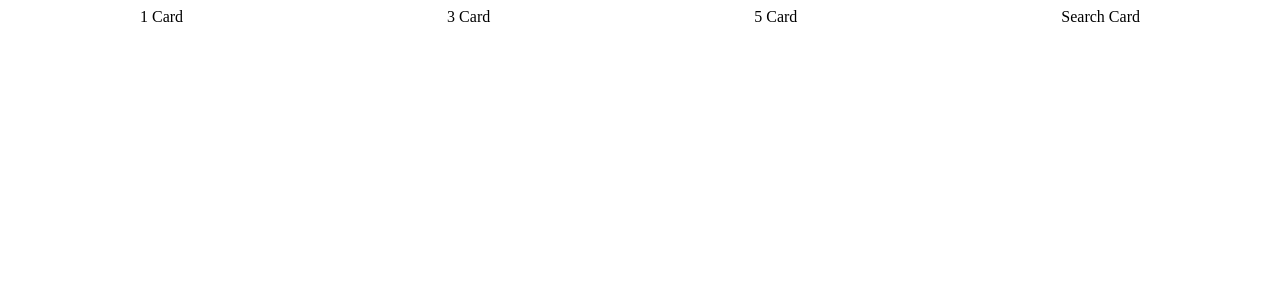
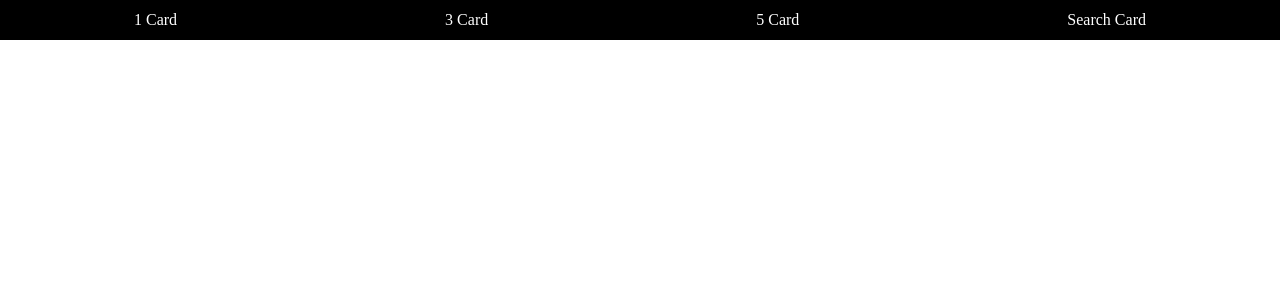
Before and after one commit to LeonXZhou/mars-weather-vue, a Vue app in the folder tarot/: page / in a window 1280 px wide. Shown: the top 300 px of the page. Built offline with nearby package versions, Linux system fonts and the light colour scheme.

Commit message:
styled nav bar

```diff
--- a/tarot/src/components/NavItem.vue
+++ b/tarot/src/components/NavItem.vue
@@ -1,5 +1,5 @@
 <template>
-  <div @click="selectNumber">{{ text }}</div>
+  <div class="navItem" @click="selectNumber">{{ text }}</div>
 </template>
 
 <script>
@@ -16,3 +16,20 @@ export default {
   },
 };
 </script>
+
+<style scoped>
+.navItem {
+  display: flex;
+  align-items: center;
+
+  height: 100%;
+  padding-left: 10px;
+  padding-right: 10px;
+
+  color: white
+}
+.navItem:hover {
+  background-color: transparent;
+  background-color: rgb(44, 44, 44);
+}
+</style>
--- a/tarot/src/components/TopNav.vue
+++ b/tarot/src/components/TopNav.vue
@@ -1,9 +1,25 @@
 <template>
   <nav>
-    <NavItem @numberSelection="numberSelectionListener" text="1 Card"  value = 1 />
-    <NavItem @numberSelection="numberSelectionListener" text="3 Card"  value = 3 />
-    <NavItem @numberSelection="numberSelectionListener" text="5 Card"  value = 5 />
-    <NavItem @numberSelection="numberSelectionListener" text="Search Card" value = "search" />
+    <NavItem
+      @numberSelection="numberSelectionListener"
+      text="1 Card"
+      value="1"
+    />
+    <NavItem
+      @numberSelection="numberSelectionListener"
+      text="3 Card"
+      value="3"
+    />
+    <NavItem
+      @numberSelection="numberSelectionListener"
+      text="5 Card"
+      value="5"
+    />
+    <NavItem
+      @numberSelection="numberSelectionListener"
+      text="Search Card"
+      value="search"
+    />
   </nav>
 </template>
 
@@ -14,7 +30,7 @@ export default {
   components: { NavItem },
   methods: {
     numberSelectionListener(value) {
-        this.$emit("numberSelection", value);
+      this.$emit("numberSelection", value);
     },
   },
 };
@@ -24,5 +40,14 @@ export default {
 nav {
   display: flex;
   justify-content: space-around;
+  align-items: center;
+
+  background-color: black;
+  width: 100vw;
+  height: 5vh;
+
+  position: fixed;
+  top: 0;
+  left: 0;
 }
 </style>
```
Also changed, not shown: 1 other file (tests, documents, lock files or other folders).
